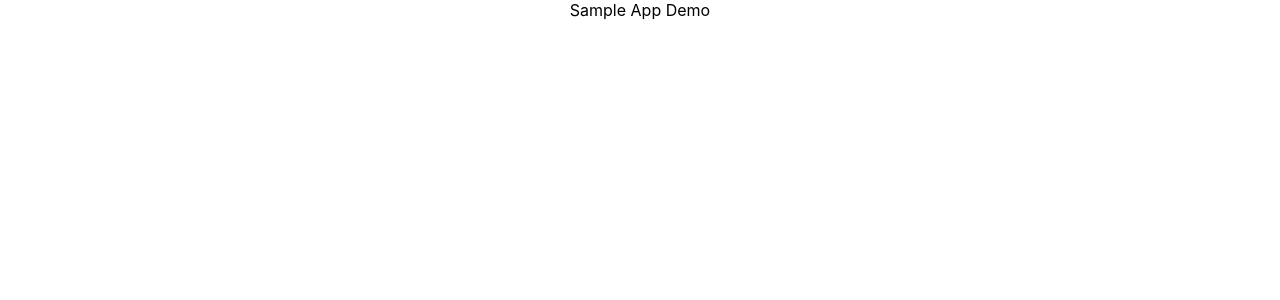
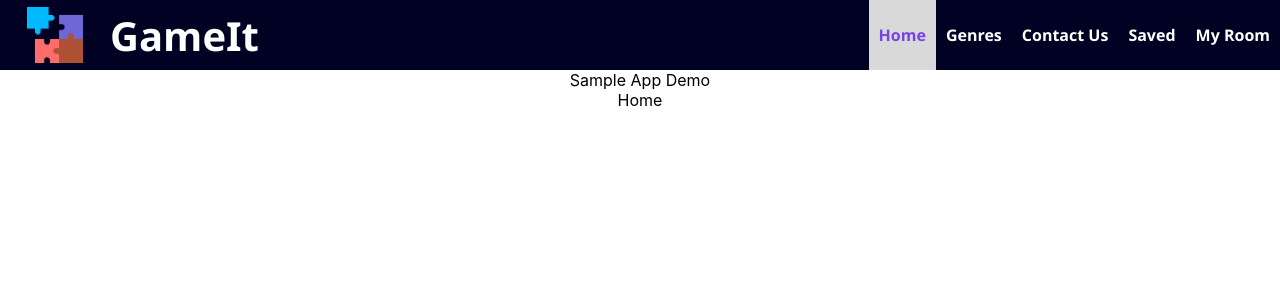
Before and after one commit to ankit-suman-07/Demo-GameIt, a React (Create React App) app: page / in a window 1280 px wide. Shown: the top 300 px of the page. Built offline with nearby package versions, Linux system fonts and the light colour scheme.

Commit message:
Navbar completed

```diff
--- a/package.json
+++ b/package.json
@@ -9,6 +9,7 @@
     "axios": "^1.5.1",
     "react": "^18.2.0",
     "react-dom": "^18.2.0",
+    "react-router-dom": "^6.17.0",
     "react-scripts": "5.0.1",
     "web-vitals": "^2.1.4"
   },
--- a/src/App.js
+++ b/src/App.js
@@ -1,12 +1,27 @@
 import React from 'react';
+import { BrowserRouter as Router, Routes, Route } from "react-router-dom";
 import './App.css';
+import Navbar from './components/navbar/Navbar';
+
+import Home from './pages/home/Home';
 
 function App() {
 
 
   return (
     <div className="App">
-      Sample App Demo
+      <Router>
+        <Navbar />
+        Sample App Demo
+        <Routes>
+          <Route path="/" element={<Home />} />
+          {/* <Route path="/" element={<Home />} />
+          <Route path="/" element={<Home />} />
+          <Route path="/" element={<Home />} />
+          <Route path="/" element={<Home />} /> */}
+        </Routes>
+      </Router>
+
     </div>
   );
 }
--- /dev/null
+++ b/src/components/navbar/Navbar.css
@@ -0,0 +1,70 @@
+.navbar {
+    /* border: 2px solid black; */
+    background-color: #000123;
+    height: 70px;
+    display: flex;
+    justify-content: space-between;
+}
+
+.logo {
+    color: #ffff;
+    height: 70px;
+    display: flex;
+    margin-left: 20px;
+}
+
+.logo-img {
+    height: 70px;
+    width: 70px;
+    display: flex;
+    justify-content: center;
+    align-items: center;
+}
+
+.logo-img img {
+    height: 80%;
+
+}
+
+.logo-text {
+    font-size: 40px;
+    font-weight: 600;
+    font-family: 'Segoe UI', Tahoma, Geneva, Verdana, sans-serif;
+    margin-left: 20px;
+    display: flex;
+    justify-content: center;
+    align-items: center;
+}
+
+.menus {
+    height: 70px;
+    display: flex;
+    justify-content: space-between;
+    align-items: center;
+}
+
+.link {
+    /* border: 2px solid red; */
+    text-decoration: none;
+    height: 70px;
+    display: flex;
+    justify-content: center;
+    align-items: center;
+}
+
+.link span {
+    color: #ffff;
+    margin: 10px;
+    font-family: 'Segoe UI', Tahoma, Geneva, Verdana, sans-serif;
+    font-size: 16px;
+    font-weight: 600;
+}
+
+.active {
+    background-color: #D9D9D9;
+
+}
+
+.active span {
+    color: #7843E6;
+}
--- /dev/null
+++ b/src/components/navbar/Navbar.jsx
@@ -0,0 +1,31 @@
+import React from 'react';
+import { NavLink } from 'react-router-dom';
+import "./Navbar.css";
+
+import LogoIcon from "../../assets/logo.png";
+
+const Navbar = () => {
+    return (
+        <div className='navbar' >
+            <div className='logo' >
+                <div className='logo-img' >
+                    <img src={LogoIcon} alt='logo' />
+                </div>
+                <div className='logo-text' >
+                    GameIt
+                </div>
+            </div>
+
+            <div className='menus' >
+                <NavLink exact to="/" activeClassName="active" className="link" ><span>Home</span></NavLink>
+                <NavLink to="/genres" activeClassName="active" className="link" ><span>Genres</span></NavLink>
+                <NavLink to="/contact" activeClassName="active" className="link" ><span>Contact Us</span></NavLink>
+                <NavLink to="/saved" activeClassName="active" className="link" ><span>Saved</span></NavLink>
+                <NavLink to="/room" activeClassName="active" className="link" ><span>My Room</span></NavLink>
+            </div>
+
+        </div>
+    )
+}
+
+export default Navbar
--- /dev/null
+++ b/src/pages/home/Home.jsx
@@ -0,0 +1,10 @@
+import React from 'react';
+import "./Home.css";
+
+const Home = () => {
+    return (
+        <div>Home</div>
+    )
+}
+
+export default Home
```
Also changed, not shown: src/assets/logo.png (added), src/pages/home/Home.css (added), 1 other file (tests, documents, lock files or other folders).
